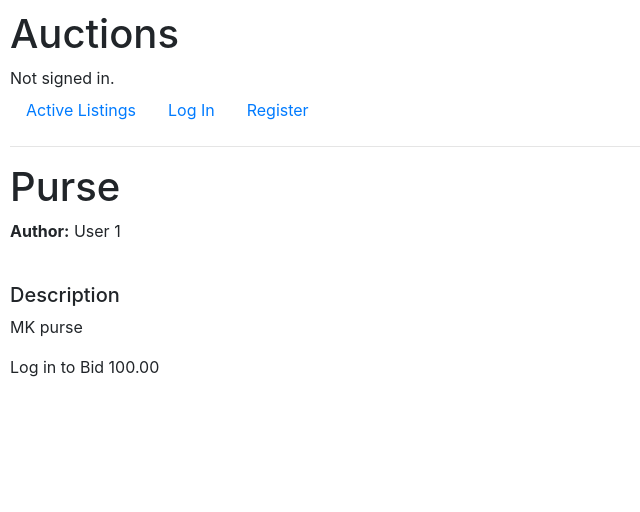
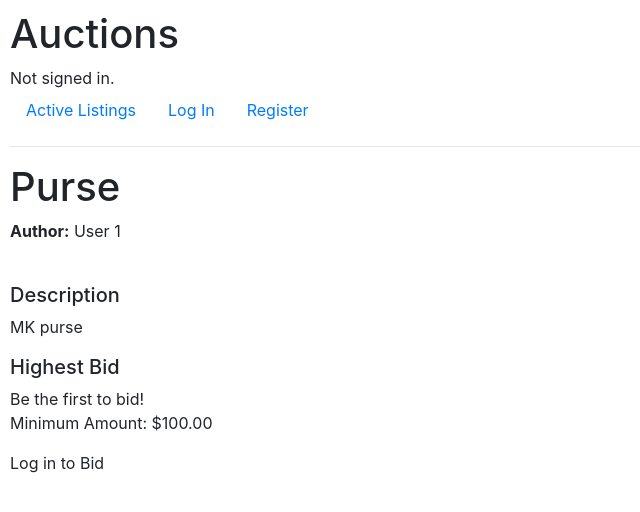
Before and after one commit to alanijohnson/CS50W_Commerce, a Django app: page /listing/3 in a window 1280 px wide. Shown: the top 512 px of the page, without its empty margins (0-640 px from the left). Run offline with Django 3.2, Linux system fonts and the light colour scheme; data comes from the database, SQL or seed files in the repository; both versions use the stored data as it was after the commit; data that the repository does not hold is empty; some libraries are stand-ins or nearby versions.

Commit message:
Bid Form Complete
The Bid Form is complete. The validation of bid amount still needs work to catch Validation Error properly and return error to the form.

```diff
--- a/commerce/auctions/admin.py
+++ b/commerce/auctions/admin.py
@@ -1,5 +1,5 @@
 from django.contrib import admin
-from .models import User, Category, Tag, UserProfile, Listing
+from .models import User, Category, Tag, UserProfile, Listing, Bid
 from django.contrib.auth.admin import UserAdmin
 from .forms import CustomUserCreationForm, CustomUserChangeForm
 # Register your models here.
@@ -25,3 +25,4 @@ admin.site.register(Category)
 admin.site.register(UserProfile)
 admin.site.register(Listing)
 admin.site.register(Tag)
+admin.site.register(Bid)
--- a/commerce/auctions/forms.py
+++ b/commerce/auctions/forms.py
@@ -44,11 +44,31 @@ class CreateListingForm(forms.ModelForm):
         }
 
 class CreateBidForm(forms.ModelForm):
-
+    listing = forms.ModelChoiceField(label="", queryset=Listing.objects.all(), widget=forms.HiddenInput)
     class Meta:
         model = Bid
-        fields = ['amount',]
+        fields = ['amount','bidder','listing',]
         widgets = {
             'amount':forms.NumberInput(attrs={
-                'class':'form-control'})
+                'class':'form-control'}),
+            'bidder':forms.HiddenInput(),
+            'listing':forms.HiddenInput()
+
         }
+
+    # clean method ensures the bid amount is greater than the highest bid or min_bid of listing
+    def clean(self):
+        cleaned_data = super(CreateBidForm,self).clean()
+        print(f"{cleaned_data}")
+        amount = cleaned_data.get("amount")
+        listing = cleaned_data.get("listing")
+        bids = listing.bids.all()
+        if len(bids) != 0:
+            highest_bid = bids.aggregate(Max('amount'))
+            if highest_bid <= amount:
+                raise ValidationError(f"Must bid higher than the highest bid which is ${highest_amount}.")
+        else:
+            if listing.min_bid < amount:
+                raise ValidationError(f"Must bid higher than the listing's minimum bid, ${self.listing.min_bid}.")
+
+        return cleaned_data
--- a/commerce/auctions/models.py
+++ b/commerce/auctions/models.py
@@ -1,8 +1,10 @@
 from decimal import *
 from django.contrib.auth.models import AbstractUser
+from django.core.exceptions import ValidationError
 from django.core.validators import MinValueValidator
+from django.db import models
+from django.db.models import Max
 from django.utils import timezone
-from django.db import models
 from .managers import UserManager
 
 # add can buy and can sell
@@ -59,9 +61,16 @@ class Listing(models.Model):
     #category - 1 listing 1 category
     #tags - 1 listing; many tags
 
-    pass
+    def highest_bid(self):
+        bids = self.bids.all()
+        if len(bids) != 0:
+            amount = bids.aggregate(Max('amount'))
+            return bids.get(amount=amount)
+        else:
+            return None
 
 class Bid(models.Model):
+
     #Listing - Many bids, Many listing
     listing = models.ManyToManyField(Listing, related_name='bids')
     #bidder - 1 bidder per bid
@@ -70,6 +79,7 @@ class Bid(models.Model):
     amount = models.DecimalField('Bid Amount', max_digits=9, decimal_places=2,validators=[MinValueValidator(Decimal('0.00'))])
     #date bid - DateTime
     date_bid = models.DateTimeField('Date Bid', default=timezone.now(), null=False)
+
 
 class Comment():
     #Listing - listing where comments are posted; 1 Listing; Many Comments
@@ -90,7 +100,7 @@ class Category(models.Model):
 class Tag(models.Model):
     # tags for listing
     name = models.CharField('Tag Name', max_length=30, unique=True)
-    pass
+
 
 # in order to be able to buy or sell you must have an average rating > 2.5. Anything below and the permissions change for the user. User will have to create a new profile
 class Ratings():
--- a/commerce/auctions/templates/auctions/listing.html
+++ b/commerce/auctions/templates/auctions/listing.html
@@ -5,25 +5,44 @@
 {% endblock %}
 
 {% block body %}
+<!-- Title and Author -->
     <h1> {{title}} </h1>
     <b>Author:</b> {{listing.author.profile.first_name}} {{listing.author.profile.last_name}}
     <div></div>
+<!-- Descriptions -->
     <h5 style="margin-top: 40px">Description</h5>
     <p>
         {{listing.description}}
     </p>
+<!-- Display Highest Bid & Bidder (on/off) -->
+    <p>
+    <h5> Highest Bid </h5>
+    <div>
+    {% if last_bid %}
+        {{last_bid.bidder.profile.first_name}} {{last_bid.bidder.profile.first_name}}: {{last_bid.amount}}
+    {% else %}
+        <div>Be the first to bid!</div>
+        <div>Minimum Amount: ${{listing.min_bid}}</div>
+    {% endif %}
+    </div>
+    </p>
+<!-- Action Button To Bid/Login/or Close Listing -->
     {% if user.is_authenticated %}
         <form action={% url 'listing' id=listing.id %} method="post">
-        {% if user == author %}
-            <input class="btn btn-primary" type="submit" value="Close Listing">
-        {% else %}
-            <input class="btn btn-primary" type="submit" value="Close Listing">
-        {% endif %}
+            {% csrf_token %}
+            {{ form.non_field_errors }}
+            {% if user == author %}
+                <input class="btn btn-primary" type="submit" value="Close Listing" name="button">
+            {% else %}
+
+                {{ bid_form.as_p }}
+                <input class="btn btn-primary" type="submit" value="Bid" name="button">
+            {% endif %}
     {% else %}
         Log in to Bid
     {% endif %}
+    </form>
+<!-- Bid History -->
+<!-- Comments -->
 
-
-    </form>
-    {{min_bid}}
 {% endblock %}
--- a/commerce/auctions/views.py
+++ b/commerce/auctions/views.py
@@ -5,10 +5,7 @@ from django.http import HttpResponse, HttpResponseRedirect
 from django.shortcuts import render, redirect
 from django.urls import reverse
 from django.utils.http import is_safe_url
-from .forms import UserProfileForm, CreateListingForm
-
-
-
+from .forms import UserProfileForm, CreateListingForm, CreateBidForm
 from .models import User, Listing
 
 
@@ -133,12 +130,33 @@ def create_listing(request):
 
 def listing(request, id):
     listing = Listing.objects.get(id=id)
-    print(f"{listing.author}")
-    print(f"{listing.author.profile.first_name}")
+    # form posted from listing page
+    if request.method == "POST":
+        # multiple buttons on page. Determine which was clicked
+        button = request.POST.get("button")
+        if button == "Bid":
+            form = CreateBidForm(request.POST)
+
+
+            if form.is_valid():
+                amount = form.cleaned_data('amount')
+                return redirect('listing', id=id)
+
+            else:
+                return render_listing(request,id,form)
+    print(f"{listing}")
+    return render_listing(request, id, CreateBidForm(initial={'listing':listing, 'bidder':request.user}))
+
+
+def render_listing(request, id, form):
+    listing = Listing.objects.get(id=id)
+    bids = listing.bids.all()
+    last_bid = listing.highest_bid()
     return render(request,"auctions/listing.html", {
         "listing":listing,
         "title": listing.title,
         "author": listing.author,
         "user": request.user,
-        "min_bid": listing.min_bid
+        "last_bid": last_bid,
+        "bid_form": form
     })
```
Also changed, not shown: commerce/auctions/migrations/0013_auto_20210204_2352.py (added), commerce/auctions/migrations/0014_auto_20210204_2353.py (added), commerce/auctions/migrations/0015_auto_20210205_0429.py (added), commerce/db.sqlite3.
